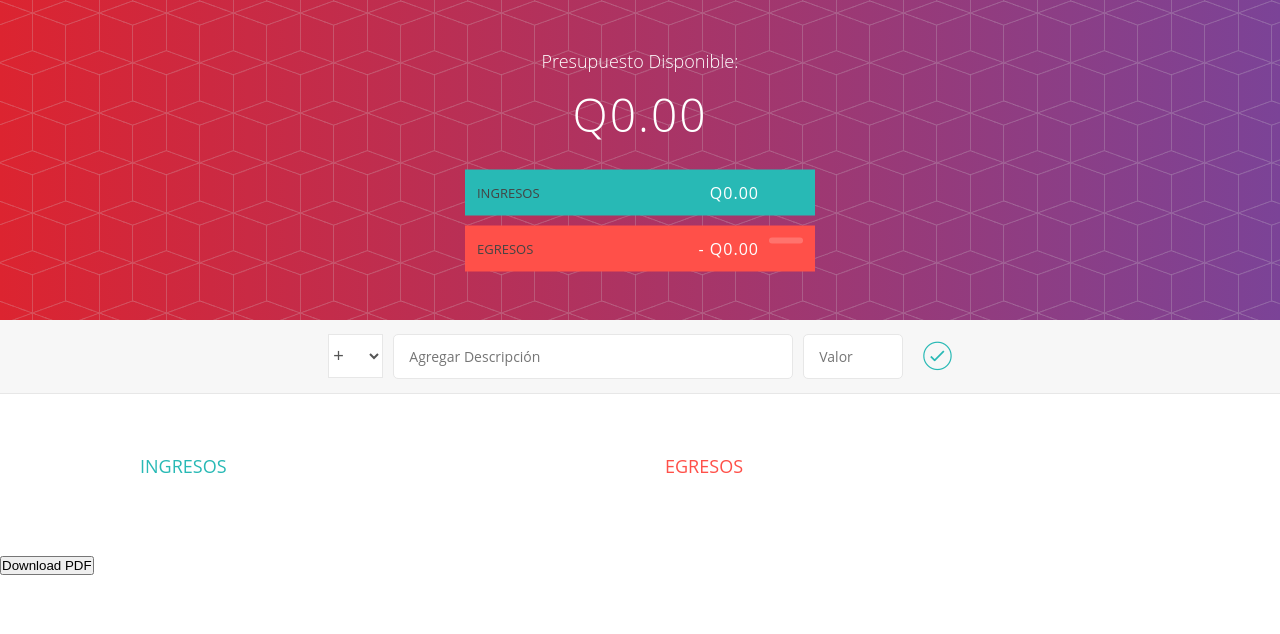
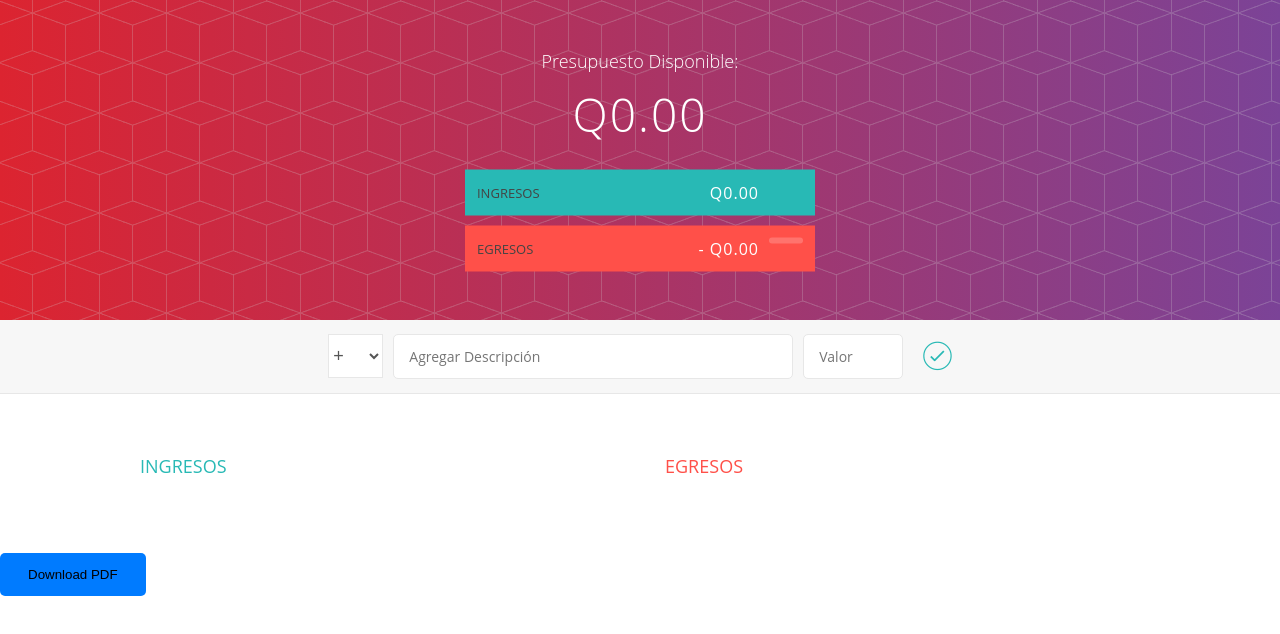
Before and after one commit to elidubon/Presupuesto-app, an Angular app: page / in a window 1280 px wide. Shown: the top 634 px of the page. Built offline with nearby package versions, Linux system fonts and the light colour scheme.

Commit message:
se agrega estilo al boton exportar pdf

```diff
--- a/src/app/app.component.html
+++ b/src/app/app.component.html
@@ -11,5 +11,5 @@
 </div>
 
 <div #pdfContent>
-    <button class="btn col col-lg-4 btn-danger btn-block ml-4" (click)="downloadPDF()">Download PDF</button>
+    <button class="btn primary" (click)="downloadPDF()">Download PDF</button>
   </div>
--- a/src/styles.css
+++ b/src/styles.css
@@ -157,6 +157,17 @@ body {
     margin-left: 10px;
 }
 
+.btn {
+    border: none;
+    color: black;
+    padding: 14px 28px;
+    cursor: pointer;
+    border-radius: 5px;
+  }
+
+  .primary {background-color: #007bff;}
+  .primary:hover {background: #0b7dda;}
+
 .agregar_btn:active { transform: translateY(2px); }
 
 .agregar_tipo:focus,
```
